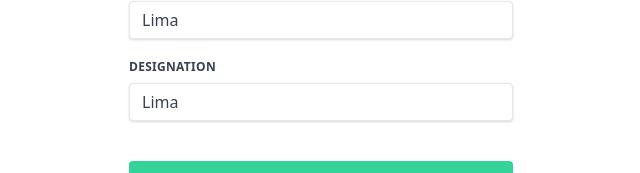
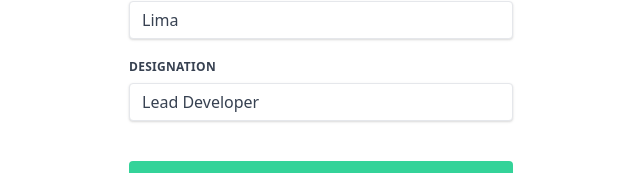
Before and after one commit to sotopro/Sm6_Sesion_7_8_RNative03, a React (Create React App) app: page /edit/1 in a window 1280 px wide. Shown: the part 185-358 px from the top of the page, without its empty margins (319-959 px from the left). Built offline with nearby package versions, Linux system fonts and the light colour scheme.

Commit message:
[feature] - fix style & input edit & state employee context

```diff
--- a/src/shared/components/add-employee/index.jsx
+++ b/src/shared/components/add-employee/index.jsx
@@ -70,7 +70,9 @@ export const AddEmployee = () => {
                         />
                     </div>
                     <div className="flex items-center justify-between">
-                        <button className="mt-5 bg-green-400 w-full hover:bg-green-500 text-white font-bold py-2 px-4 rounded focus:outline-none focus:shadow-outline">
+                        <button
+                        className="mt-5 bg-green-400 w-full hover:bg-green-500 text-white font-bold py-2 px-4 rounded focus:outline-none focus:shadow-outline"
+                        >
                             Add Employee
                         </button>
                     </div>
--- a/src/shared/components/edit-employee/index.jsx
+++ b/src/shared/components/edit-employee/index.jsx
@@ -73,8 +73,8 @@ export const EditEmployee = (route) => {
                         </label>
                         <input
                             className="shadow appearance-none border rounded w-full py-2 px-3 text-gray-700 leading-tight focus:outline-none focus:text-gray-600"
-                            value={selectedUser.location}
-                            onChange={(e) => handleOnChange("designaton", e.target.value)}
+                            value={selectedUser.designation}
+                            onChange={(e) => handleOnChange("designation", e.target.value)}
                             type="text"
                             placeholder="Enter designation"
                         />
--- a/src/shared/components/employee-list/index.jsx
+++ b/src/shared/components/employee-list/index.jsx
@@ -12,7 +12,7 @@ export const EmployeeList = () => {
                 <>
                     {employees.map((employee) => (
                         <div
-                            className="flex items-center bg-gray-100 mb-10 shadow"
+                            className="flex items-center bg-gray-100 shadow"
                             key={employee.id}
                         >
                             <div className="flex-auto text-left px-4 py-2 m-2">
--- a/src/shared/context/appReducer.js
+++ b/src/shared/context/appReducer.js
@@ -3,7 +3,7 @@ export const appReducer = (state, action) => {
         case "ADD_EMPLOYEE":
             return {
                 ...state,
-                employees: [...state, action.payload]
+                employees: [...state.employees, action.payload]
             }
         case 'EDIT_EMPLOYEE':
             const updatedEmployee = action.payload;
```
